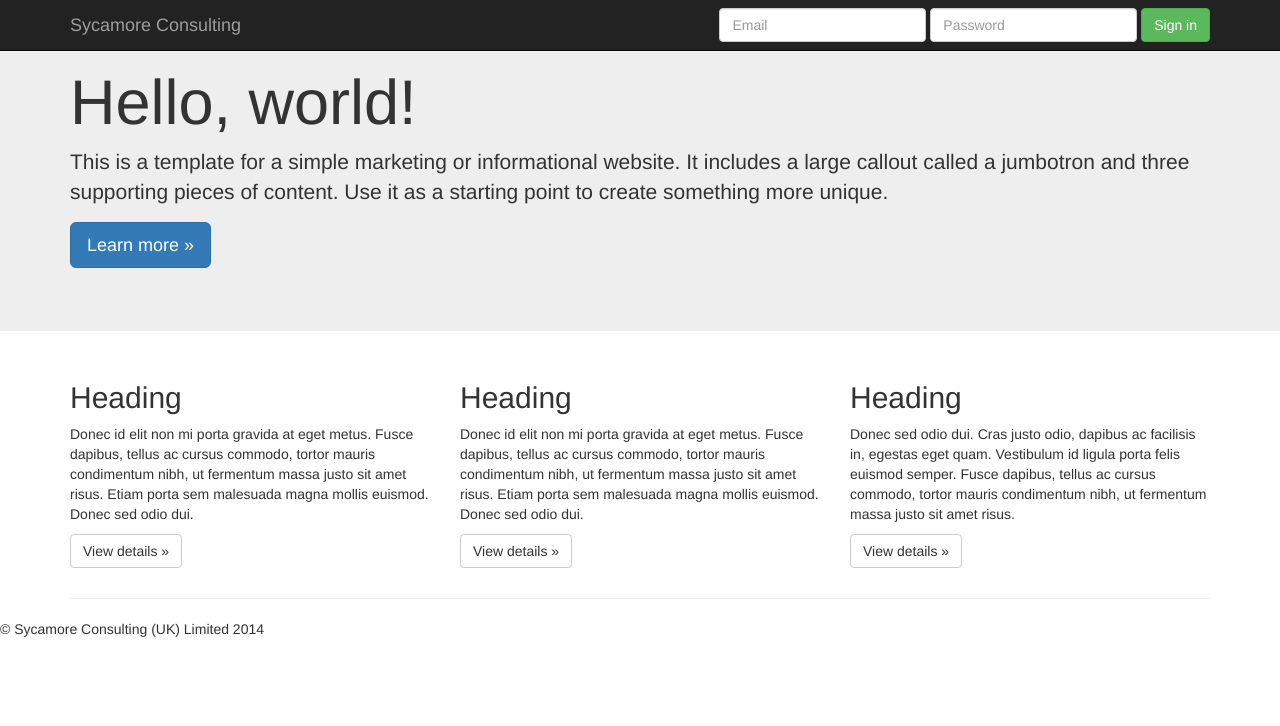
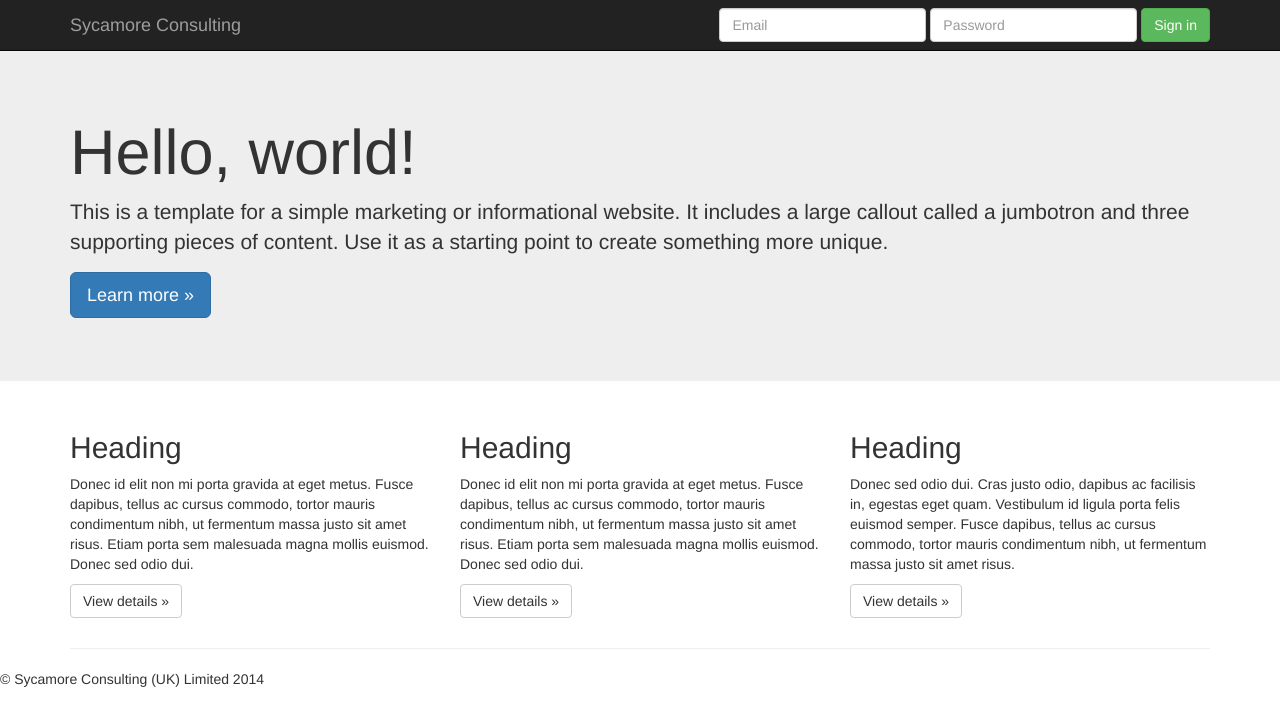
Before and after one commit to sycamoreconsulting/sycamoreconsulting.github.io, a Jekyll site: the page built from index.html, in a window 1280 px wide. Shown: the top 726 px of the page. Built offline with Jekyll 4.4.1, drawn with Linux system fonts in a browser that asks for light colours; nearby versions of some CDN libraries; Markdown is read by kramdown in place of the engine named in the settings.

Commit message:
Adding styles.css

```diff
--- a/_includes/head.html
+++ b/_includes/head.html
@@ -15,6 +15,7 @@
     {% capture canonical %}{{ site.url }}{% if site.permalink contains '.html' %}{{ page.url }}{% else %}{{ page.url | remove:'index.html' | strip_slash }}{% endif %}{% endcapture %}
     <link rel="canonical" href="{{ canonical }}" />
     <link rel="stylesheet" type="text/css" href="//cdnjs.cloudflare.com/ajax/libs/twitter-bootstrap/3.1.1/css/bootstrap.css" />
+    <link rel="stylesheet" type="text/css" href="/css/styles.css" />
     <!--[if lt IE 9]>
       <script src="https://cdnjs.cloudflare.com/ajax/libs/html5shiv/3.7/html5shiv.js"></script>
     <![endif]-->
--- /dev/null
+++ b/css/styles.css
@@ -0,0 +1,4 @@
+body {
+	padding-top: 50px;
+	padding-bottom: 20px;
+}
--- a/index.html
+++ b/index.html
@@ -21,12 +21,12 @@
           <h2>Heading</h2>
           <p>Donec id elit non mi porta gravida at eget metus. Fusce dapibus, tellus ac cursus commodo, tortor mauris condimentum nibh, ut fermentum massa justo sit amet risus. Etiam porta sem malesuada magna mollis euismod. Donec sed odio dui. </p>
           <p><a class="btn btn-default" href="#" role="button">View details &raquo;</a></p>
-       </div>
+        </div>
         <div class="col-md-4">
           <h2>Heading</h2>
           <p>Donec sed odio dui. Cras justo odio, dapibus ac facilisis in, egestas eget quam. Vestibulum id ligula porta felis euismod semper. Fusce dapibus, tellus ac cursus commodo, tortor mauris condimentum nibh, ut fermentum massa justo sit amet risus.</p>
           <p><a class="btn btn-default" href="#" role="button">View details &raquo;</a></p>
         </div>
       </div>
-      <hr>
+      <hr />
     </div>
```
